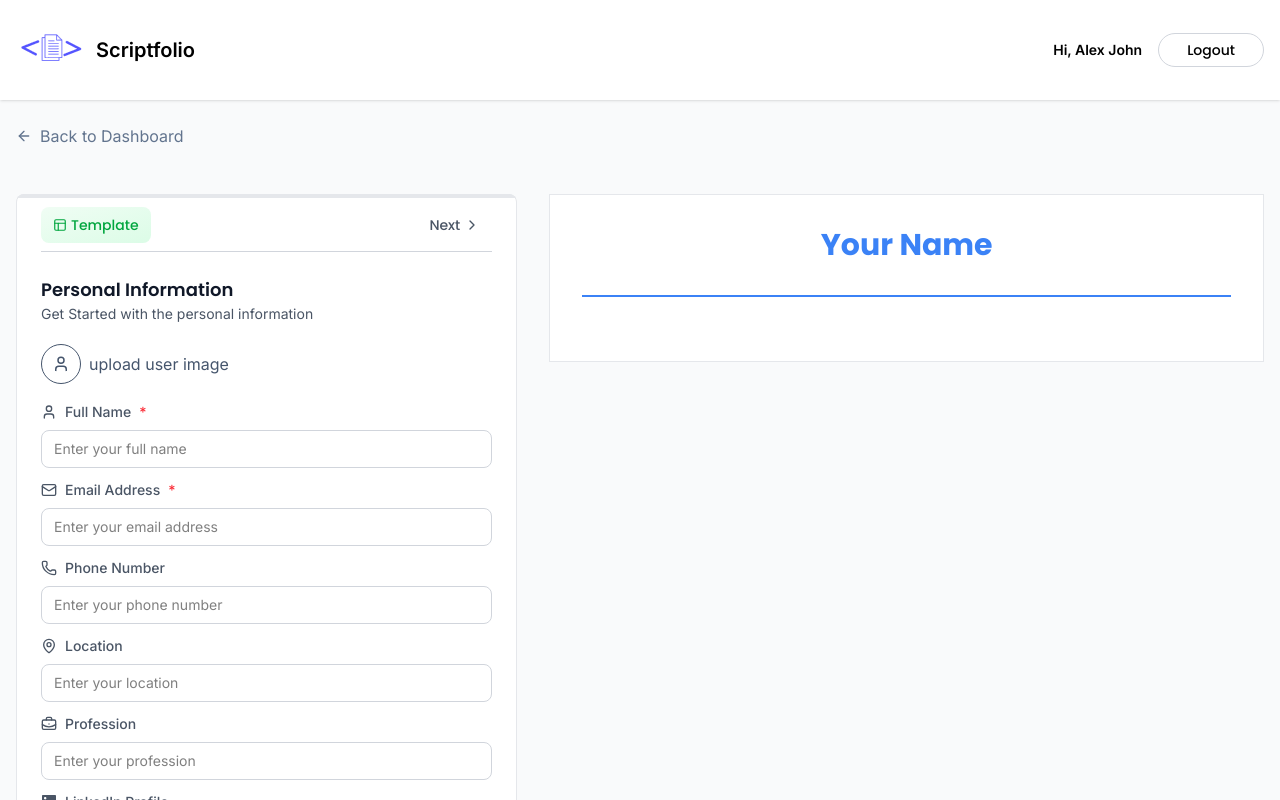
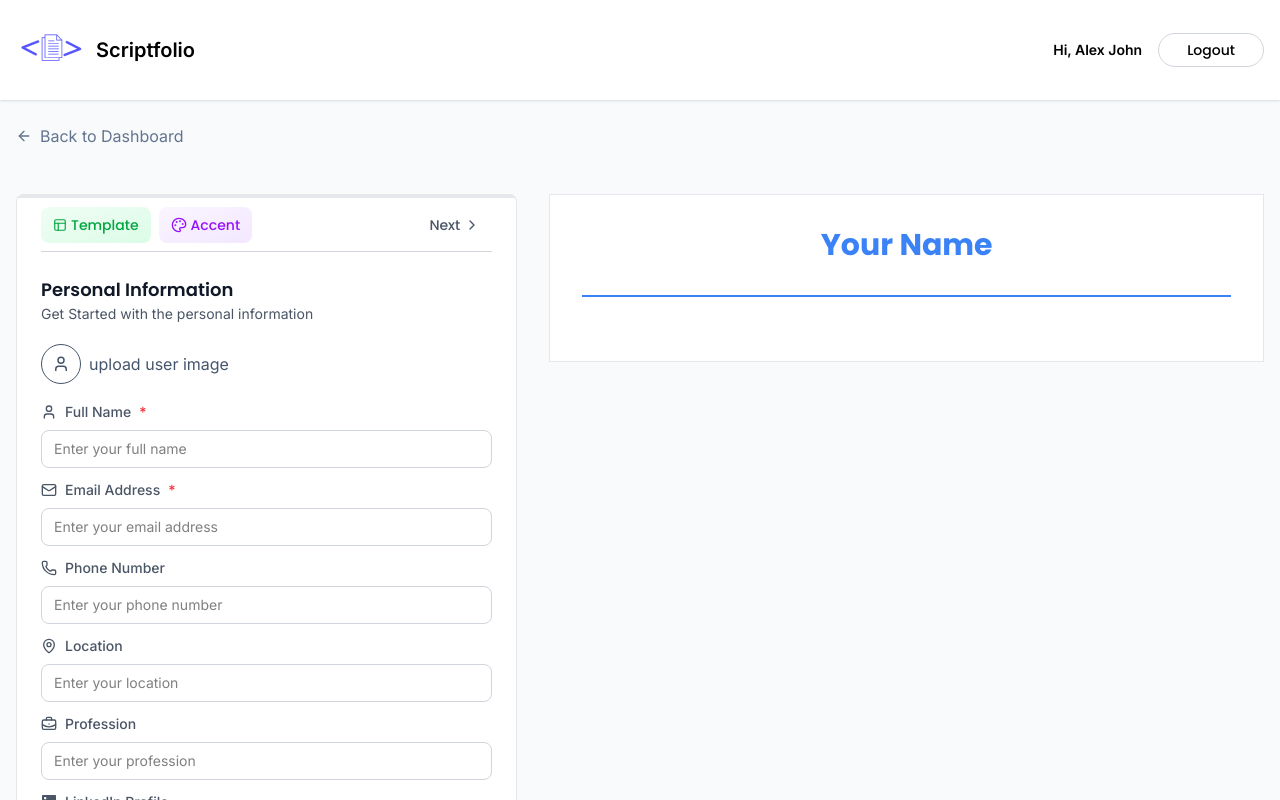
Before and after one commit to Abu24514/Scriptfolio, a React (Vite) app in the folder client/: page /app/builder/1 in a window 1280 px wide. Shown: the top 800 px of the page. Built offline with nearby package versions, Linux system fonts and the light colour scheme.

Commit message:
add colorPicker fetures

```diff
--- /dev/null
+++ b/client/src/components/ColorPicker/ColorPicker.jsx
@@ -0,0 +1,50 @@
+import { Check, Palette } from "lucide-react";
+import { useState } from "react";
+
+
+const ColorPicker = ({selectedColor , onChange}) => {
+const colors = [
+  { name: "Blue", value: "#3B82F6" },
+  { name: "Indigo", value: "#6366F1" },
+  { name: "Purple", value: "#8B5CF6" },
+  { name: "Green", value: "#10B981" },
+  { name: "Red", value: "#EF4444" },
+  { name: "Orange", value: "#F97316" },
+  { name: "Teal", value: "#14B8A6" },
+  { name: "Pink", value: "#EC4899" },
+  { name: "Gray", value: "#6B7280" },
+  { name: "Black", value: "#1F2937" }
+];
+const [isOpen , setIsOpen ] = useState(false);
+
+  return (
+    <div className="relative">
+      <button
+      onClick={()=>setIsOpen(!isOpen)}
+      className="flex items-center gap-1 text-sm text-purple-600 bg-linear-to-br from-purple-50 to-purple-100 ring-purple-300 hover:ring transition-all px-3 py-2 rounded-lg">
+        <Palette size={16}/> <span className="max-sm:hidden">Accent</span>
+      </button>
+        {isOpen && (
+          <div className="grid grid-cols-4 w-60 gap-2 absolute top-full left-0 right-0 p-3 mt-2 z-10 bg-white rounded-md border border-gray-200 shadow-sm">
+             {colors.map((color)=>(
+              <div key={color.value}
+              className="relative cursor-pointer group flex flex-col"
+             onClick={() => { onChange(color.value); setIsOpen(false); }}
+              >
+                <div className="w-12 h-12 rounded-full border-2 border-transparent group-hover:border-black/25 transition-colors" style={{backgroundColor :color.value}}>
+                </div>
+                {selectedColor === color.value &&(
+                  <div className="absolute inset-0 bottom-5 flex items-center justify-center">
+                    <Check className="size-5 text-white"/>
+                  </div>
+                )}
+                <p className="text-xs text-center mt-1 text-gray-600">{color.name}</p>
+              </div>
+             ))}
+          </div>
+        )}
+    </div>
+  )
+}
+
+export default ColorPicker
--- a/client/src/pages/ResumeBuilder.jsx
+++ b/client/src/pages/ResumeBuilder.jsx
@@ -5,6 +5,7 @@
 import PersonalInfoForm from '../components/PersonalInfo/PersonalInfoForm';
 import ResumePreview from '../components/ResumePreview/ResumePreview';
 import TemplateSelector from '../components/TemplateSelector/TemplateSelector';
+import ColorPicker from '../components/ColorPicker/ColorPicker';
 const ResumeBuilder = () => {
   const { resumeId } = useParams()
   const [resumeData, setResumeData] = useState({
@@ -74,6 +75,9 @@
                 <div className='flex items-center gap-2'>
                   <TemplateSelector selectedTemplate={resumeData.template}
                   onChange={(template)=>setResumeData(prev => ({...prev,template}))}/>
+                  {/* ColorPicker */}
+                  <ColorPicker selectedColor={resumeData.accent_color}
+                  onChange={(color)=>setResumeData(prev =>({...prev , accent_color:color}))}/>
                 </div>
                 <div className='flex items-center'>
                   {activeSectionIndex !== 0 && (
```
